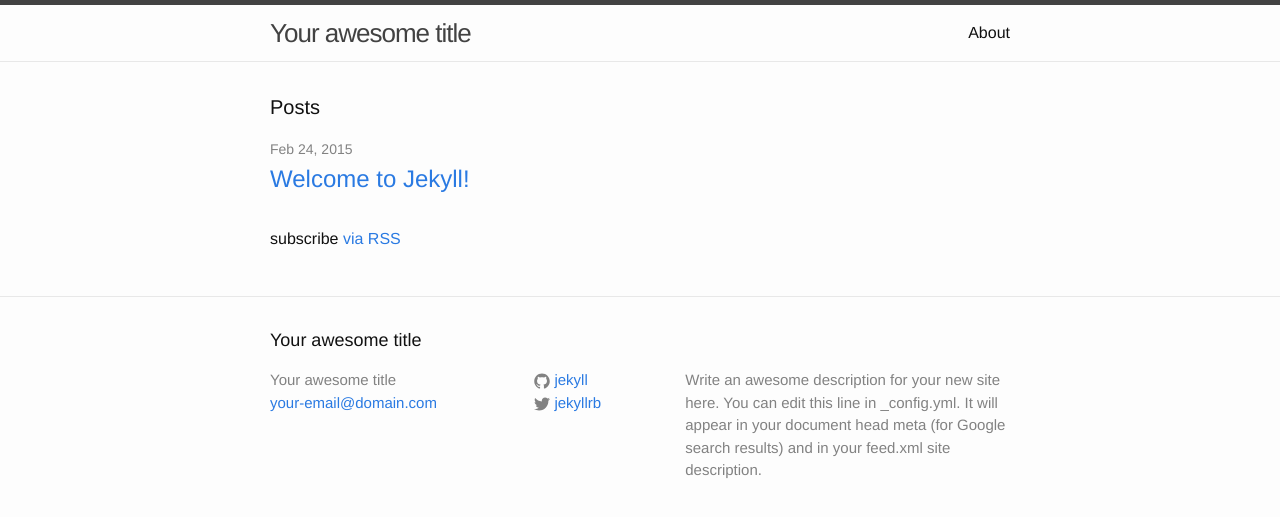
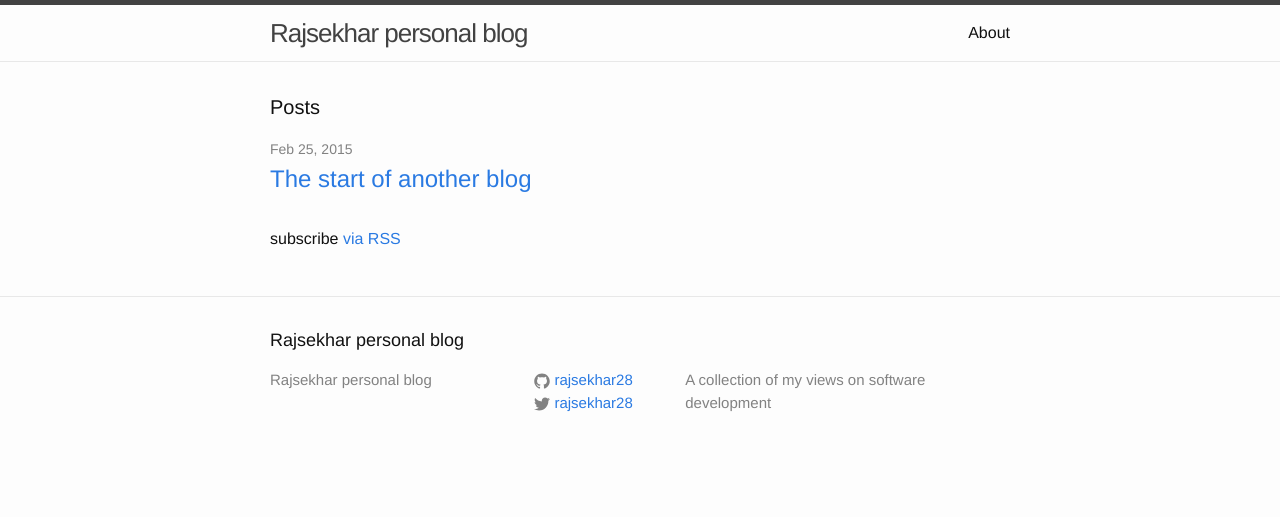
Before and after one commit to rajsekhar28/rajsekhar28.github.io, a Jekyll site: the page built from index.html, in a window 1280 px wide. Shown: the top 517 px of the page. Built offline with Jekyll 4.4.1, drawn with Linux system fonts in a browser that asks for light colours; the list of posts is cut into pages by our own code.

Commit message:
Creating first post - The start of another blog

```diff
--- a/_config.yml
+++ b/_config.yml
@@ -1,14 +1,32 @@
 # Site settings
-title: Your awesome title
-email: your-email@domain.com
+title: Rajsekhar personal blog
 description: > # this means to ignore newlines until "baseurl:"
-  Write an awesome description for your new site here. You can edit this
-  line in _config.yml. It will appear in your document head meta (for
-  Google search results) and in your feed.xml site description.
+    A collection of my views on software development
+author: Rajsekhar naidu
 baseurl: "" # the subpath of your site, e.g. /blog/
-url: "http://yourdomain.com" # the base hostname & protocol for your site
-twitter_username: jekyllrb
-github_username:  jekyll
+url: http://rajsekhar28.github.io
+
+# If publishing to a subdirectory as in http://site.com/project set 'root: /project'
+root: /
+permalink: /blog/:year/:month/:day/:title/
+plugins: plugins
+code_dir: downloads/code
+category_dir: blog/categories
+markdown: rdiscount
+rdiscount:
+extensions:
+- autolink
+- footnotes
+- smart
+paginate: 10 # Posts per page on the blog index
+pagination_dir: blog # Directory base for pagination URLs eg. /blog/page/2/
+recent_posts: 5 # Posts in the sidebar Recent Posts section
+excerpt_link: "Read on &rarr;" # "Continue reading" link text at the bottom of excerpted articles
+
+titlecase: true # Converts page and post titles to titlecase
+
+twitter_username: rajsekhar28
+github_username:  rajsekhar28
 
 # Build settings
 markdown: kramdown
```
Also changed, not shown: _posts/2015-02-24-welcome-to-jekyll.markdown (deleted, +0 -25 lines), _posts/2015-02-25-the-start-of-another-blog.md (added, +18 -0 lines).
